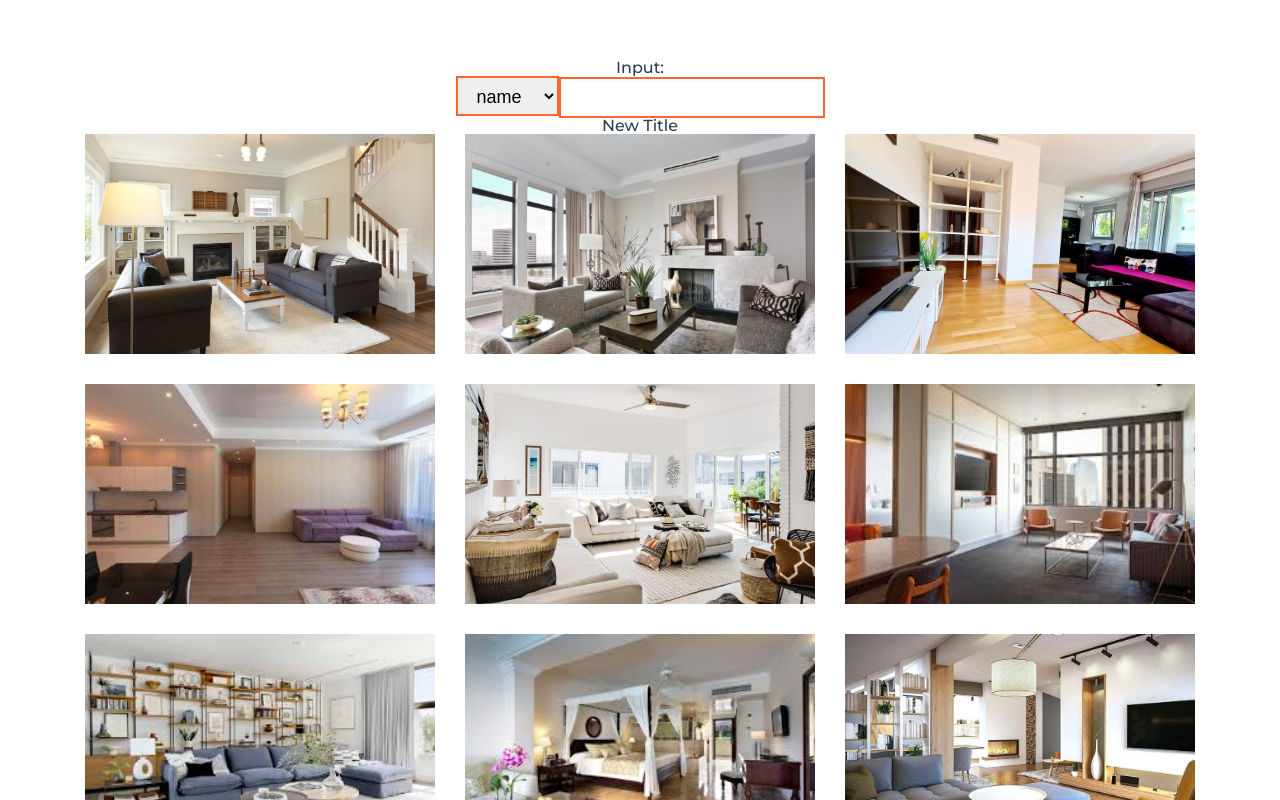
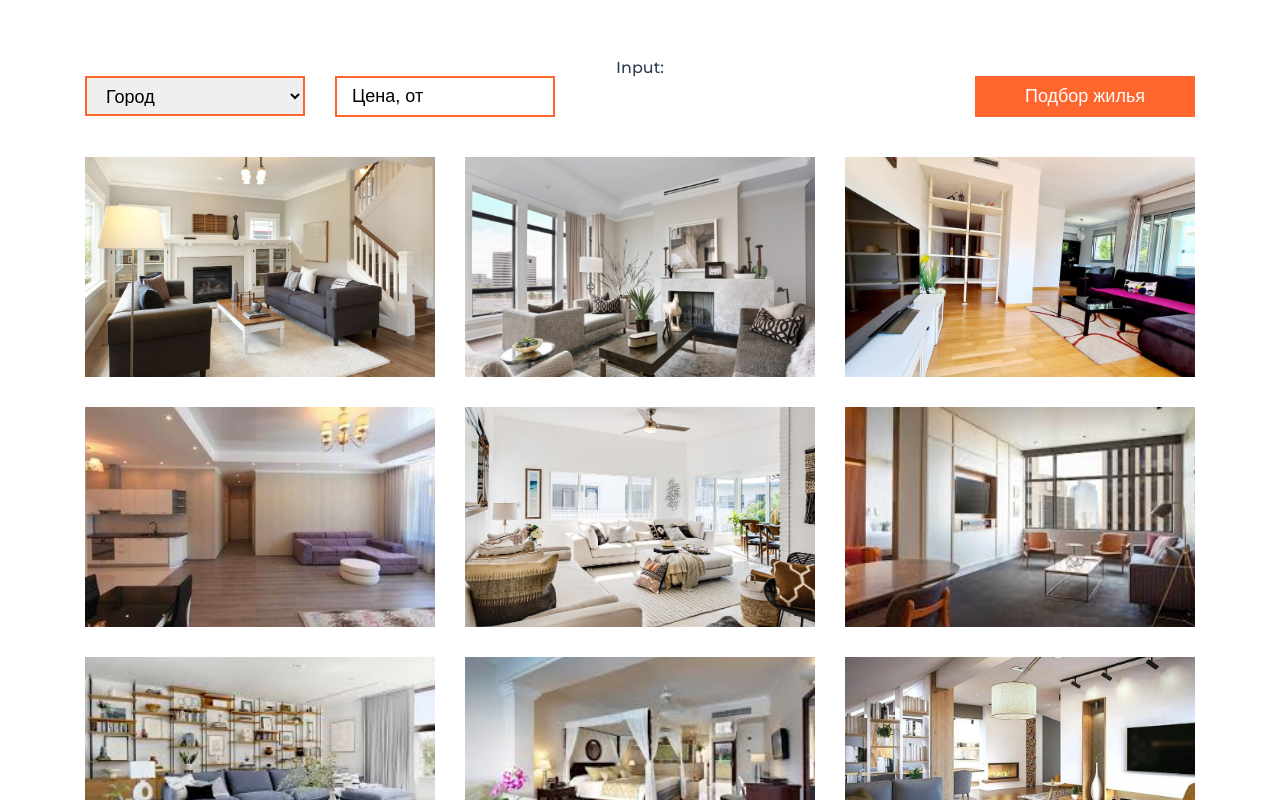
Before and after one commit to YuriySamuse/vue-my-firs-app, a Vue app: page / in a window 1280 px wide. Shown: the top 800 px of the page. Built offline with nearby package versions, Linux system fonts and the light colour scheme.

Commit message:
created ApartmentFilterForm, inserting: input, select, button. fixed styles

```diff
--- a/src/App.vue
+++ b/src/App.vue
@@ -1,10 +1,12 @@
 <template>
-  <div :id="$style.app">
+  <div id="app">
     <h2>Input: {{ text }}</h2>
-    <CustomSelect :items="['name', 'label', 'salary']" />
-    <CastomInput :modelValue="text" @update:modelValue="text = $event" />
+    <Container>
+      <ApartmentsFilterForm class="apartment-filter" @submit="logger" />
+
+    </Container>
     <ApartmentsList :items="apartments">
-      <template v-slot:title>New Title</template>
+      <!-- <template v-slot:title>New Title</template> -->
       <template v-slot:apartment="{ apartment }">
         <ApartmentsItem :key="apartment.id" :descr="apartment.descr" :rating="apartment.rating" :imgSrc="apartment.imgUrl"
           :price="apartment.price" @click="handleItemClick" />
@@ -17,16 +19,16 @@
 import ApartmentsList from './components/apartment/ApertmentsList.vue'
 import ApartmentsItem from './components/apartment/ApartmentsItem.vue';
 import apartments from './components/apartment/apartments'
-import CastomInput from './components/shared/CustomInput'
-import CustomSelect from './components/shared/CustomSelect'
+import ApartmentsFilterForm from './components/apartment/ApartmentFilterForm.vue'
+import Container from './components/shared/Container.vue'
 
 export default {
   name: 'App',
   components: {
     ApartmentsList,
     ApartmentsItem,
-    CastomInput,
-    CustomSelect
+    ApartmentsFilterForm,
+    Container
   },
   data() {
     return {
@@ -37,12 +39,16 @@ export default {
   methods: {
     handleItemClick() {
       console.log('item click');
-    }
+    },
+    logger(value) {
+      console.log(value, '----form value');
+    },
+
   }
 }
 </script>
 
-<style module>
+<style lang="scss" scoped>
 #app {
   font-family: Montserrat, Helvetica, Arial, sans-serif;
   -webkit-font-smoothing: antialiased;
@@ -51,4 +57,8 @@ export default {
   color: #2c3e50;
   margin-top: 60px;
 }
+
+.apartment-filter {
+  margin-bottom: 40px;
+}
 </style>
--- /dev/null
+++ b/src/components/apartment/ApartmentFilterForm.vue
@@ -0,0 +1,54 @@
+<template>
+    <form class="form" @submit.prevent="handleSubmit">
+        <CustomSelect :items="cities" class="form__select" v-model="city" />
+        <CustomInput placeholder="Цена, от" v-model="price" />
+        <SubmitButton class="form__submit" type="submit">Подбор жилья</SubmitButton>
+    </form>
+</template>
+
+<script>
+import CustomSelect from '../shared/CustomSelect'
+import CustomInput from '../shared/CustomInput'
+import SubmitButton from '../shared/Button.vue'
+
+export default {
+    components: {
+        CustomSelect,
+        CustomInput,
+        SubmitButton
+    },
+    data() {
+        return {
+            price: '',
+            city: ''
+        }
+    },
+    computed: {
+        cities() {
+            return [{ value: '', label: 'Город', selected: true }, 'Kyiv', 'Odessa', 'Poltava', 'Kharkiv', 'Dnipro', 'Lviv', 'Kherson', 'Mariupol']
+        }
+    },
+    methods: {
+        handleSubmit() {
+            this.$emit('submit', {
+                city: this.city,
+                price: this.price
+            })
+        }
+    }
+}
+</script>
+
+<style lang="scss" scoped>
+.form {
+    display: flex;
+
+    &__select {
+        margin-right: 30px;
+    }
+
+    &__submit {
+        margin-left: auto;
+    }
+}
+</style>
--- a/src/components/shared/CustomInput.vue
+++ b/src/components/shared/CustomInput.vue
@@ -19,11 +19,16 @@ export default {
 
 .custom-input {
     min-height: 40px;
+    max-width: 220px;
+    width: 100%;
     border: 2px solid $main-color;
     font-size: 18px;
     outline: none;
     line-height: inherit;
     padding: 8px 15px;
 
+    &::placeholder {
+        color: inherit;
+    }
 }
 </style>
--- a/src/components/shared/CustomSelect.vue
+++ b/src/components/shared/CustomSelect.vue
@@ -1,6 +1,6 @@
 <template>
     <select v-on:input="inputlisteners" class="custom-select">
-        <option v-for="item in formatedItems" :key="item.value" :value="item.value">
+        <option v-for="item in formatedItems" :key="item.value" :value="item.value" :selected="item.selected">
             {{ item.label }}</option>
     </select>
 </template>
@@ -36,11 +36,14 @@ export default {
 
 .custom-select {
     height: 40px;
+    max-width: 220px;
+    width: 100%;
     border: 2px solid $main-color;
     font-size: 18px;
     outline: none;
     padding: 8px 15px;
     cursor: pointer;
     display: inline-block;
+
 }
 </style>
```
Also changed, not shown: src/components/shared/Button.vue (renamed from src/components/Button.vue).
